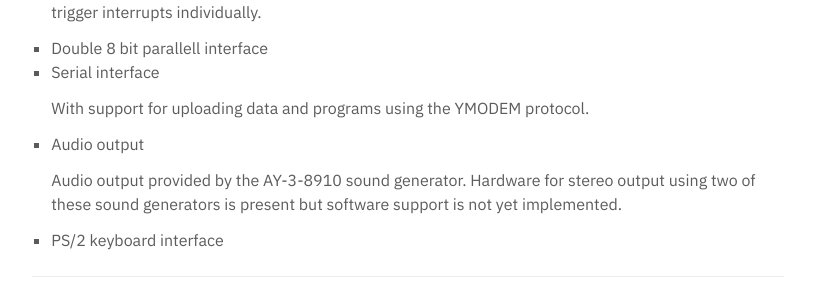
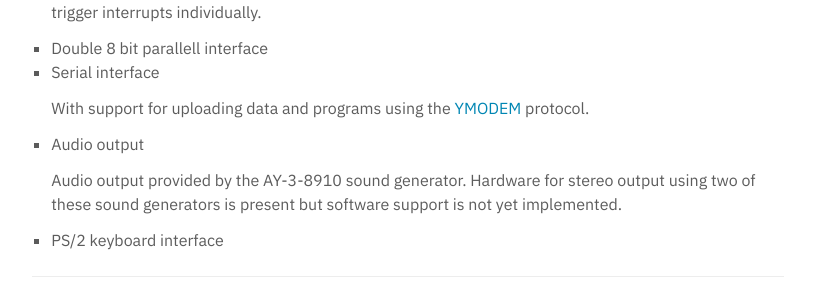
Before and after one commit to williamsjoblom/williamsjoblom.github.io, a Jekyll site: the page built from portfolio.md, in a window 1280 px wide and 900 px high, scrolled down 3294 px. Shown: the part 378-670 px from the top of the window, without its empty margins (232-1047 px from the left). Built offline with Jekyll 4.4.1, drawn with Linux system fonts in a browser that asks for light colours; part of the change alters nothing that is shown.

```diff
--- a/portfolio.md
+++ b/portfolio.md
@@ -85,7 +85,7 @@ _Main board with the memory monitor running._
 * Double 8 bit parallell interface
 * Serial interface
 
-   With support for uploading data and programs using the YMODEM protocol.
+   With support for uploading data and programs using the [YMODEM](http://pauillac.inria.fr/~doligez/zmodem/ymodem.txt) protocol.
 * Audio output
 
    Audio output provided by the AY-3-8910 sound generator. Hardware for stereo output using two of these sound generators is present but software support is not yet implemented.
```
